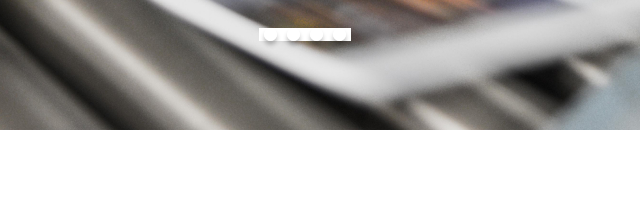
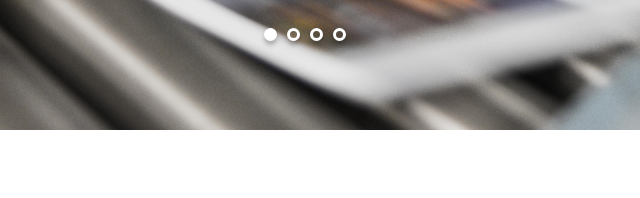
Before and after one commit to Mounecaike/Projet-6, a plain HTML site: page Print-it-JS-main/index.html in a window 1280 px wide. Shown: the part 450-648 px from the top of the page, 381-1021 px from the left. Drawn offline with Linux system fonts and the light colour scheme.

Commit message:
Update style.css
changement de la class dot_selected en dot.active

```diff
--- a/Print-it-JS-main/assets/style.css
+++ b/Print-it-JS-main/assets/style.css
@@ -157,7 +157,7 @@ header {
 	border-radius: 100%;
 	box-shadow: 0 4px 4px rgba(0, 0, 0, 0.25);;
 }
-.dot_selected {
+.dot.active {
 	background-color: #fff;
 }
 /* Fin du code CSS pour le carousel */
```
